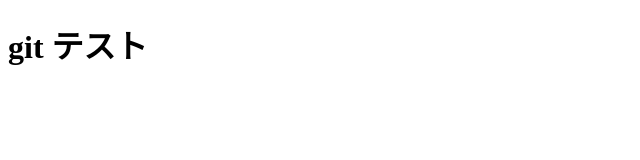
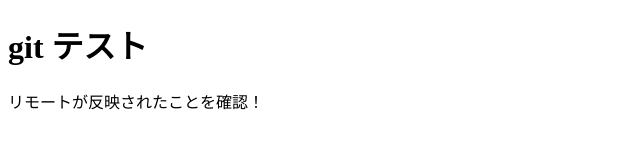
Before and after one commit to hayashi-bp/zp_git_test, a plain HTML site: page index.html in a window 1280 px wide. Shown: the whole page, without its empty margins (0-640 px from the left). Drawn offline with Linux system fonts and the light colour scheme.

Commit message:
テキストの追加

```diff
--- a/index.html
+++ b/index.html
@@ -8,6 +8,7 @@
 <body>
   <header>
     <h1>git テスト</h1>
+    <p>リモートが反映されたことを確認！</p>
   </header>
 </body>
 </html>
```
